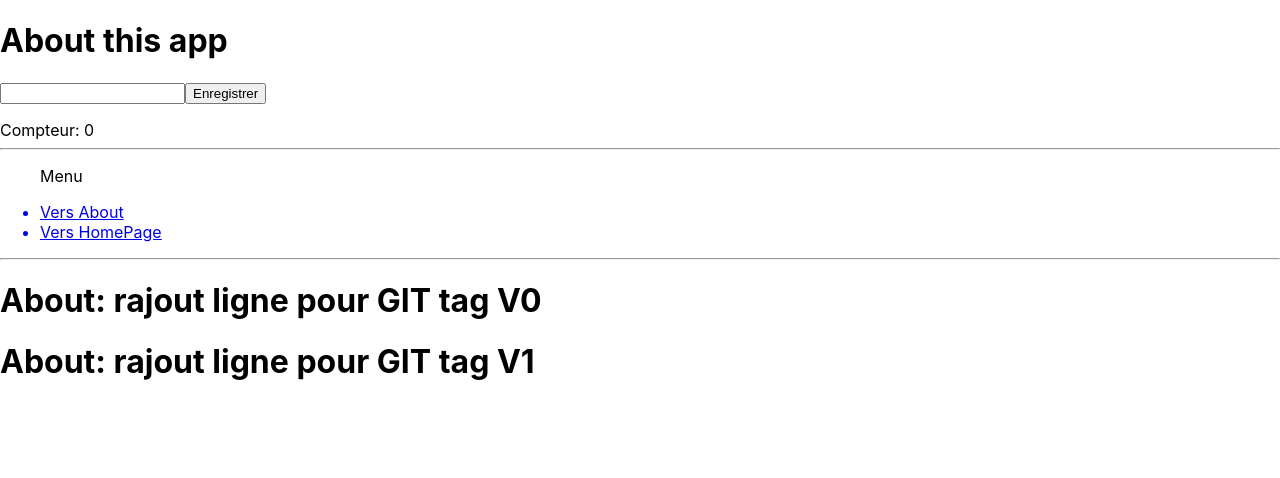
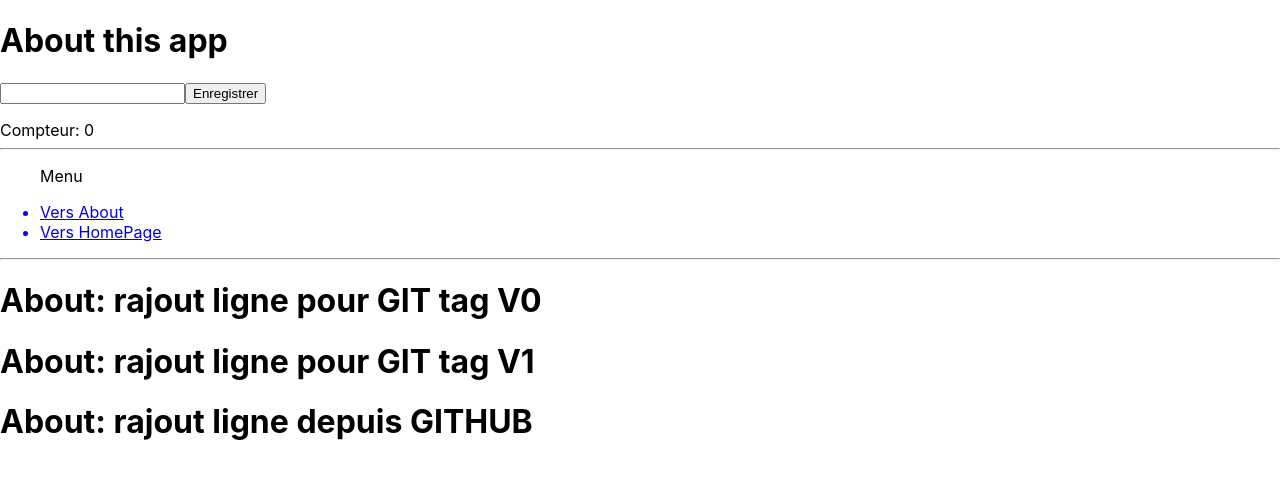
Before and after one commit to jchucAD/ClientReactJS, a React (Create React App) app: page /about in a window 1280 px wide. Shown: the top 478 px of the page. Built offline with nearby package versions, Linux system fonts and the light colour scheme.

Commit message:
test modif github

```diff
--- a/src/pages/About.jsx
+++ b/src/pages/About.jsx
@@ -30,6 +30,7 @@ const About = () => {
 
             <h1>About:  rajout ligne pour GIT tag V0</h1>
             <h1>About:  rajout ligne pour GIT tag V1</h1>
+            <h1>About:  rajout ligne depuis GITHUB</h1>
         </>
     )
 }
```
